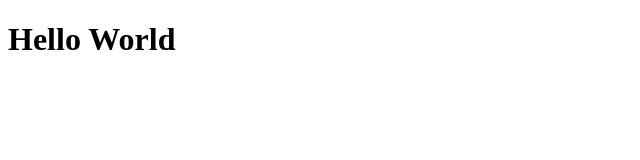
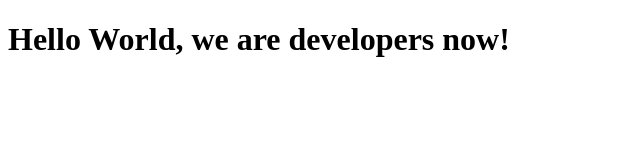
Before and after one commit to GuilhermeGiachellin/ProjectMicroverse, a plain HTML site: page index.html in a window 1280 px wide. Shown: the whole page, without its empty margins (0-640 px from the left). Drawn offline with Linux system fonts and the light colour scheme.

Commit message:
Update index.html

```diff
--- a/index.html
+++ b/index.html
@@ -21,7 +21,7 @@
     - The freeCodeCamp Team
 
     -->
-    <h1>Hello World</h1>
+    <h1>Hello World, we are developers now!</h1>
 
     <script  src="js/index.js"></script>
   </body>
```
